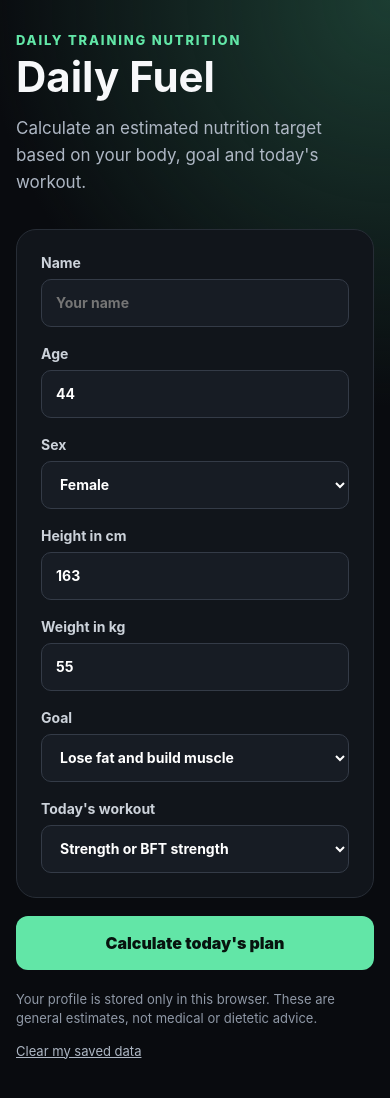
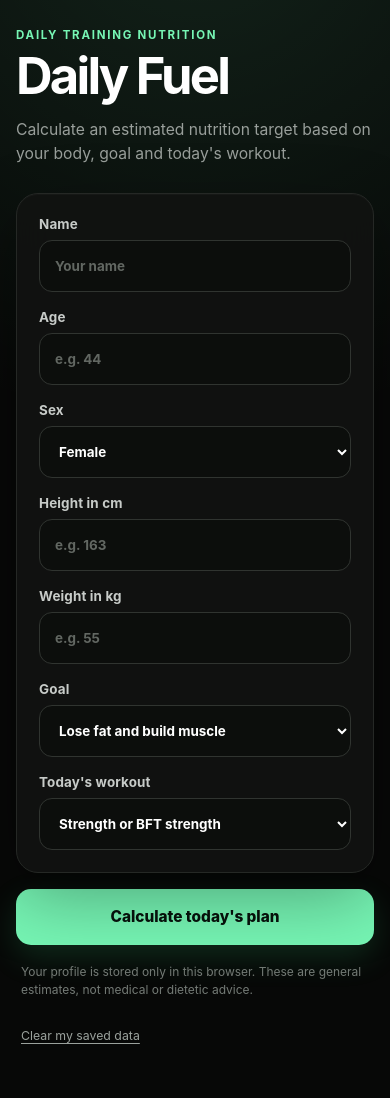
Before and after one commit to wonderchoc/daily-fuel, a React (Vite) app: page / in a window 390 px wide. Shown: the top 1098 px of the page. Built offline with nearby package versions, Linux system fonts and the light colour scheme.

Commit message:
Add blank profile fields and mobile minimalist design

```diff
--- a/src/App.css
+++ b/src/App.css
@@ -1,20 +1,32 @@
 :root {
-  color: #f7f8fa;
-  background: #090b0f;
-  font-family: Inter, Arial, sans-serif;
+  font-family:
+    Inter, ui-sans-serif, system-ui, -apple-system, BlinkMacSystemFont,
+    "Segoe UI", sans-serif;
+  color: #f7f7f5;
+  background: #070807;
+  font-synthesis: none;
+  text-rendering: optimizeLegibility;
 }
 
 * {
   box-sizing: border-box;
 }
 
+html {
+  background: #070807;
+}
+
 body {
-  margin: 0;
   min-width: 320px;
   min-height: 100vh;
+  margin: 0;
   background:
-    radial-gradient(circle at top right, #1c3d32 0, transparent 35%),
-    #090b0f;
+    radial-gradient(
+      circle at 50% -10%,
+      rgba(113, 255, 181, 0.11),
+      transparent 34rem
+    ),
+    #070807;
 }
 
 button,
@@ -23,188 +35,269 @@ select {
   font: inherit;
 }
 
+button {
+  touch-action: manipulation;
+}
+
 .page {
   min-height: 100vh;
-  padding: 32px 16px;
+  padding: 28px 16px 48px;
 }
 
 .calculator {
-  width: min(820px, 100%);
+  width: min(100%, 440px);
   margin: 0 auto;
 }
 
 header {
-  margin-bottom: 32px;
+  margin-bottom: 26px;
 }
 
 .eyebrow {
-  margin: 0 0 8px;
-  color: #62e6a7;
-  font-size: 13px;
-  font-weight: 800;
-  letter-spacing: 0.14em;
+  margin: 0 0 10px;
+  color: #76f5b4;
+  font-size: 0.72rem;
+  font-weight: 750;
+  letter-spacing: 0.15em;
 }
 
 h1 {
   margin: 0;
-  font-size: clamp(42px, 8vw, 72px);
-  line-height: 1;
+  color: #ffffff;
+  font-size: clamp(2.5rem, 13vw, 4rem);
+  font-weight: 720;
+  line-height: 0.95;
+  letter-spacing: -0.055em;
 }
 
 .intro {
-  max-width: 580px;
-  color: #aeb7c4;
-  font-size: 17px;
-  line-height: 1.6;
+  max-width: 35rem;
+  margin: 18px 0 0;
+  color: #999f9b;
+  font-size: 0.98rem;
+  line-height: 1.55;
 }
 
 .form-grid {
   display: grid;
-  grid-template-columns: repeat(2, 1fr);
-  gap: 18px;
-  padding: 24px;
-  border: 1px solid #272d36;
-  border-radius: 20px;
-  background: #11151b;
+  grid-template-columns: 1fr;
+  gap: 17px;
+  padding: 22px;
+  border: 1px solid #252825;
+  border-radius: 22px;
+  background: rgba(17, 19, 17, 0.94);
+  box-shadow:
+    0 24px 70px rgba(0, 0, 0, 0.32),
+    inset 0 1px 0 rgba(255, 255, 255, 0.025);
+  backdrop-filter: blur(18px);
 }
 
 label {
   display: grid;
   gap: 8px;
-  color: #ccd2da;
-  font-size: 14px;
-  font-weight: 700;
+  color: #c7cbc8;
+  font-size: 0.84rem;
+  font-weight: 650;
+  letter-spacing: 0.01em;
 }
 
 input,
 select {
   width: 100%;
-  min-height: 48px;
-  padding: 0 14px;
+  min-height: 52px;
+  padding: 0 15px;
   color: #ffffff;
-  border: 1px solid #343b47;
-  border-radius: 10px;
+  border: 1px solid #303430;
+  border-radius: 13px;
   outline: none;
-  background: #171c24;
+  background: #0c0e0c;
+  transition:
+    border-color 160ms ease,
+    box-shadow 160ms ease,
+    background 160ms ease;
+}
+
+input::placeholder {
+  color: #626762;
+}
+
+input:hover,
+select:hover {
+  border-color: #414741;
 }
 
 input:focus,
 select:focus {
-  border-color: #62e6a7;
-  box-shadow: 0 0 0 3px rgb(98 230 167 / 15%);
+  border-color: #76f5b4;
+  background: #0f1210;
+  box-shadow: 0 0 0 4px rgba(118, 245, 180, 0.1);
+}
+
+select {
+  cursor: pointer;
 }
 
 .full-width {
-  grid-column: 1 / -1;
+  grid-column: auto;
 }
 
 .calculate-button {
   width: 100%;
-  min-height: 54px;
-  margin-top: 18px;
-  color: #07130e;
+  min-height: 56px;
+  margin-top: 16px;
+  color: #07120c;
   border: 0;
-  border-radius: 12px;
-  background: #62e6a7;
-  font-weight: 900;
+  border-radius: 15px;
+  background: #76f5b4;
+  box-shadow: 0 12px 32px rgba(60, 224, 139, 0.16);
+  font-size: 0.96rem;
+  font-weight: 800;
   cursor: pointer;
+  transition:
+    transform 150ms ease,
+    background 150ms ease,
+    box-shadow 150ms ease;
 }
 
 .calculate-button:hover {
-  background: #81edba;
+  background: #91fac4;
+  box-shadow: 0 14px 38px rgba(60, 224, 139, 0.22);
+}
+
+.calculate-button:active {
+  transform: scale(0.985);
 }
 
 .results {
-  margin-top: 24px;
-  padding: 24px;
-  border: 1px solid #2c5946;
-  border-radius: 20px;
-  background: #101b17;
+  margin-top: 16px;
+  padding: 22px;
+  border: 1px solid rgba(118, 245, 180, 0.25);
+  border-radius: 22px;
+  background:
+    linear-gradient(
+      145deg,
+      rgba(118, 245, 180, 0.075),
+      transparent 55%
+    ),
+    #101411;
+  box-shadow: 0 24px 70px rgba(0, 0, 0, 0.28);
 }
 
 .results-heading {
-  display: flex;
-  align-items: flex-start;
-  justify-content: space-between;
-  gap: 20px;
+  display: grid;
+  gap: 14px;
 }
 
 .results-heading h2 {
   margin: 0;
+  color: #ffffff;
+  font-size: 1.35rem;
+  letter-spacing: -0.025em;
 }
 
 .results-heading > strong {
-  color: #62e6a7;
-  font-size: 24px;
+  color: #76f5b4;
+  font-size: 2.25rem;
+  line-height: 1;
+  letter-spacing: -0.045em;
 }
 
 .macro-grid {
   display: grid;
   grid-template-columns: repeat(3, 1fr);
-  gap: 12px;
+  gap: 8px;
   margin-top: 24px;
 }
 
 .macro-grid article {
-  padding: 18px;
+  min-width: 0;
+  padding: 15px 10px;
+  border: 1px solid #293029;
   border-radius: 14px;
-  background: #192620;
+  background: rgba(8, 11, 9, 0.58);
+  text-align: center;
 }
 
 .macro-grid span {
   display: block;
-  margin-bottom: 6px;
-  color: #9eafa7;
-  font-size: 13px;
+  min-height: 30px;
+  margin-bottom: 7px;
+  color: #858d87;
+  font-size: 0.7rem;
+  line-height: 1.25;
 }
 
 .macro-grid strong {
-  font-size: 25px;
+  display: block;
+  color: #ffffff;
+  font-size: clamp(1rem, 5vw, 1.35rem);
+  letter-spacing: -0.03em;
 }
 
 .guidance {
   margin-top: 24px;
-  color: #c7d2cc;
+  padding-top: 20px;
+  color: #aeb5b0;
+  border-top: 1px solid #292e2a;
+  font-size: 0.9rem;
   line-height: 1.6;
 }
 
 .guidance h3 {
-  margin-bottom: 8px;
+  margin: 0 0 10px;
+  color: #f3f5f3;
+  font-size: 0.95rem;
+}
+
+.guidance ul {
+  margin: 0;
+  padding-left: 19px;
+}
+
+.guidance li + li {
+  margin-top: 7px;
+}
+
+.privacy {
+  margin-top: 18px;
+  padding: 0 5px;
+  color: #747b76;
+  font-size: 0.75rem;
+  line-height: 1.55;
+}
+
+.clear-button {
+  min-height: 42px;
+  margin-top: 3px;
+  padding: 0;
+  color: #9aa19c;
+  border: 0;
+  background: transparent;
+  font-size: 0.77rem;
+  text-decoration: underline;
+  text-underline-offset: 3px;
+  cursor: pointer;
+}
+
+.clear-button:hover {
   color: #ffffff;
 }
 
-.privacy {
-  margin-top: 20px;
-  color: #8f98a6;
-  font-size: 13px;
-  line-height: 1.5;
+@media (min-width: 720px) {
+  .page {
+    padding-top: 52px;
+  }
+
+  .calculator {
+    width: min(100%, 500px);
+  }
 }
 
-.clear-button {
-  padding: 0;
-  color: #aeb7c4;
-  border: 0;
-  background: transparent;
-  text-decoration: underline;
-  cursor: pointer;
-}
-
-@media (max-width: 620px) {
-  .form-grid,
-  .macro-grid {
-    grid-template-columns: 1fr;
-  }
-
-  .full-width {
-    grid-column: auto;
-  }
-
-  .results-heading {
-    display: block;
-  }
-
-  .results-heading > strong {
-    display: block;
-    margin-top: 14px;
+@media (prefers-reduced-motion: reduce) {
+  *,
+  *::before,
+  *::after {
+    scroll-behavior: auto !important;
+    transition: none !important;
   }
 }
--- a/src/App.tsx
+++ b/src/App.tsx
@@ -13,27 +13,29 @@ type Workout =
 
 interface Profile {
   name: string;
-  age: number;
+  age: number | "";
   sex: "female" | "male";
-  heightCm: number;
-  weightKg: number;
+  heightCm: number | "";
+  weightKg: number | "";
   goal: Goal;
   workout: Workout;
 }
 
+const STORAGE_KEY = "dailyFuelProfileV2";
+
 const defaultProfile: Profile = {
   name: "",
-  age: 44,
+  age: "",
   sex: "female",
-  heightCm: 163,
-  weightKg: 55,
+  heightCm: "",
+  weightKg: "",
   goal: "recomposition",
   workout: "strength",
 };
 
 function App() {
   const [profile, setProfile] = useState<Profile>(() => {
-    const saved = localStorage.getItem("dailyFuelProfile");
+    const saved = localStorage.getItem(STORAGE_KEY);
     return saved ? JSON.parse(saved) : defaultProfile;
   });
 
@@ -45,7 +47,7 @@ function App() {
   } | null>(null);
 
   useEffect(() => {
-    localStorage.setItem("dailyFuelProfile", JSON.stringify(profile));
+localStorage.setItem(STORAGE_KEY, JSON.stringify(profile));
   }, [profile]);
 
   function updateProfile<K extends keyof Profile>(
@@ -60,7 +62,10 @@ function App() {
 
   function calculatePlan() {
     const { age, sex, heightCm, weightKg, goal, workout } = profile;
-
+    if (age === "" || heightCm === "" || weightKg === "") {
+  alert("Please enter your age, height and weight.");
+  return;
+}
     if (
       age < 18 ||
       age > 100 ||
@@ -128,7 +133,7 @@ function App() {
   }
 
   function clearProfile() {
-    localStorage.removeItem("dailyFuelProfile");
+    localStorage.removeItem(STORAGE_KEY);
     setProfile(defaultProfile);
     setResults(null);
   }
@@ -163,8 +168,15 @@ function App() {
             <input
               type="number"
               value={profile.age}
+                placeholder="e.g. 44"
+                min="18"
+                max="100"
+                inputMode="numeric"
                 onChange={(event) =>
-                updateProfile("age", Number(event.target.value))
+                  updateProfile(
+                "age",
+                event.target.value === "" ? "" : Number(event.target.value)
+                )
               }
             />
           </label>
@@ -190,8 +202,15 @@ function App() {
             <input
   type="number"
   value={profile.heightCm}
+  placeholder="e.g. 163"
+  min="120"
+  max="230"
+  inputMode="decimal"
   onChange={(event) =>
-                updateProfile("heightCm", Number(event.target.value))
+    updateProfile(
+      "heightCm",
+      event.target.value === "" ? "" : Number(event.target.value)
+    )
   }
 />
           </label>
@@ -201,9 +220,16 @@ function App() {
             <input
   type="number"
   value={profile.weightKg}
+  placeholder="e.g. 55"
+  min="35"
+  max="250"
   step="0.1"
+  inputMode="decimal"
   onChange={(event) =>
-                updateProfile("weightKg", Number(event.target.value))
+    updateProfile(
+      "weightKg",
+      event.target.value === "" ? "" : Number(event.target.value)
+    )
   }
 />
           </label>
```
Lines whose indentation alone changed are shown as unchanged.
